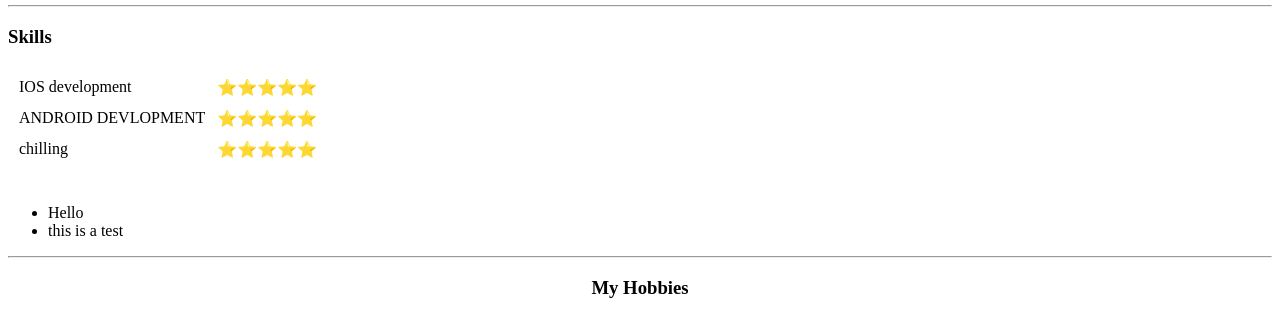
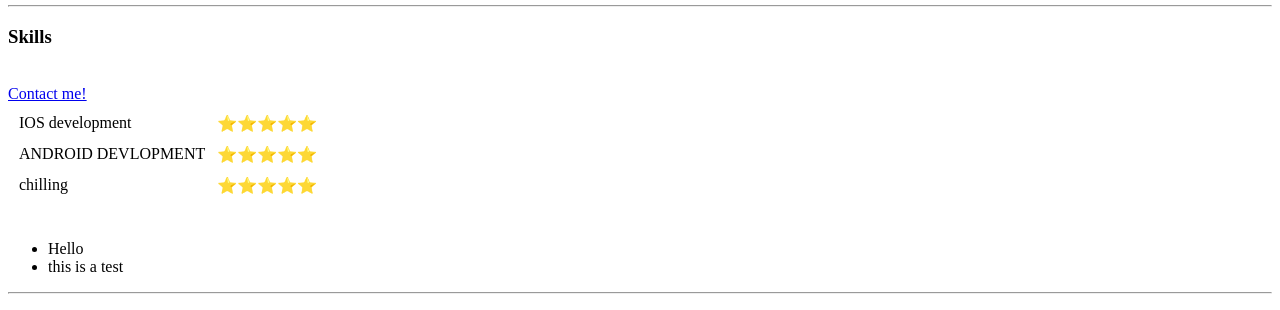
Before and after one commit to ilda-cornolius/cv, a plain HTML site: page index.html in a window 1280 px wide. Shown: the part 421-731 px from the top of the page. Drawn offline with Linux system fonts and the light colour scheme.

Commit message:
added contact

```diff
--- a/index.html
+++ b/index.html
@@ -29,6 +29,9 @@
 
 <hr>
 <h3>Skills</h3>
+    <br>
+
+    <a href="contact-me.html">Contact me! </a>
 <!-- <table border="1" >
   <tr>
     <td>
```
